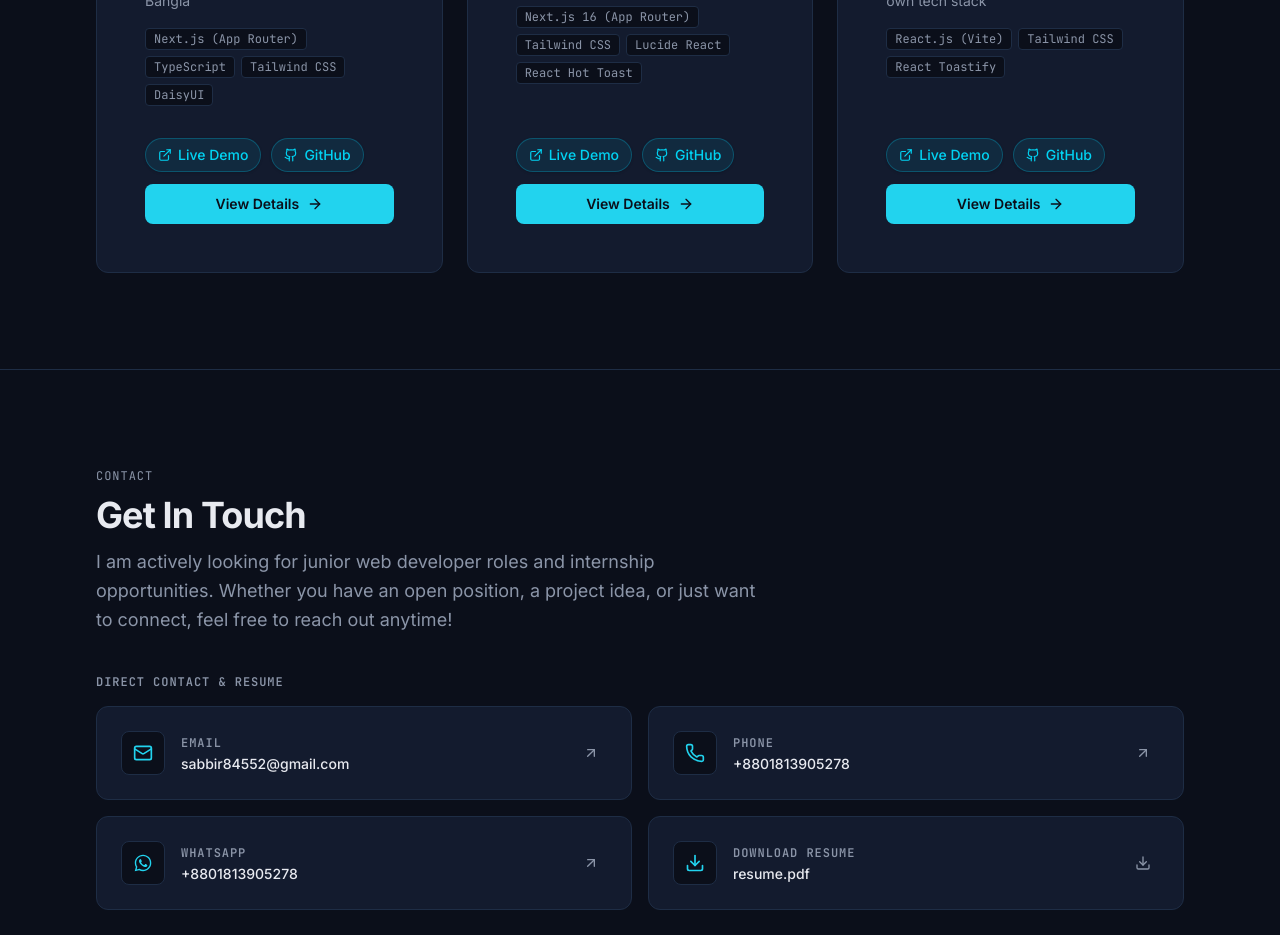
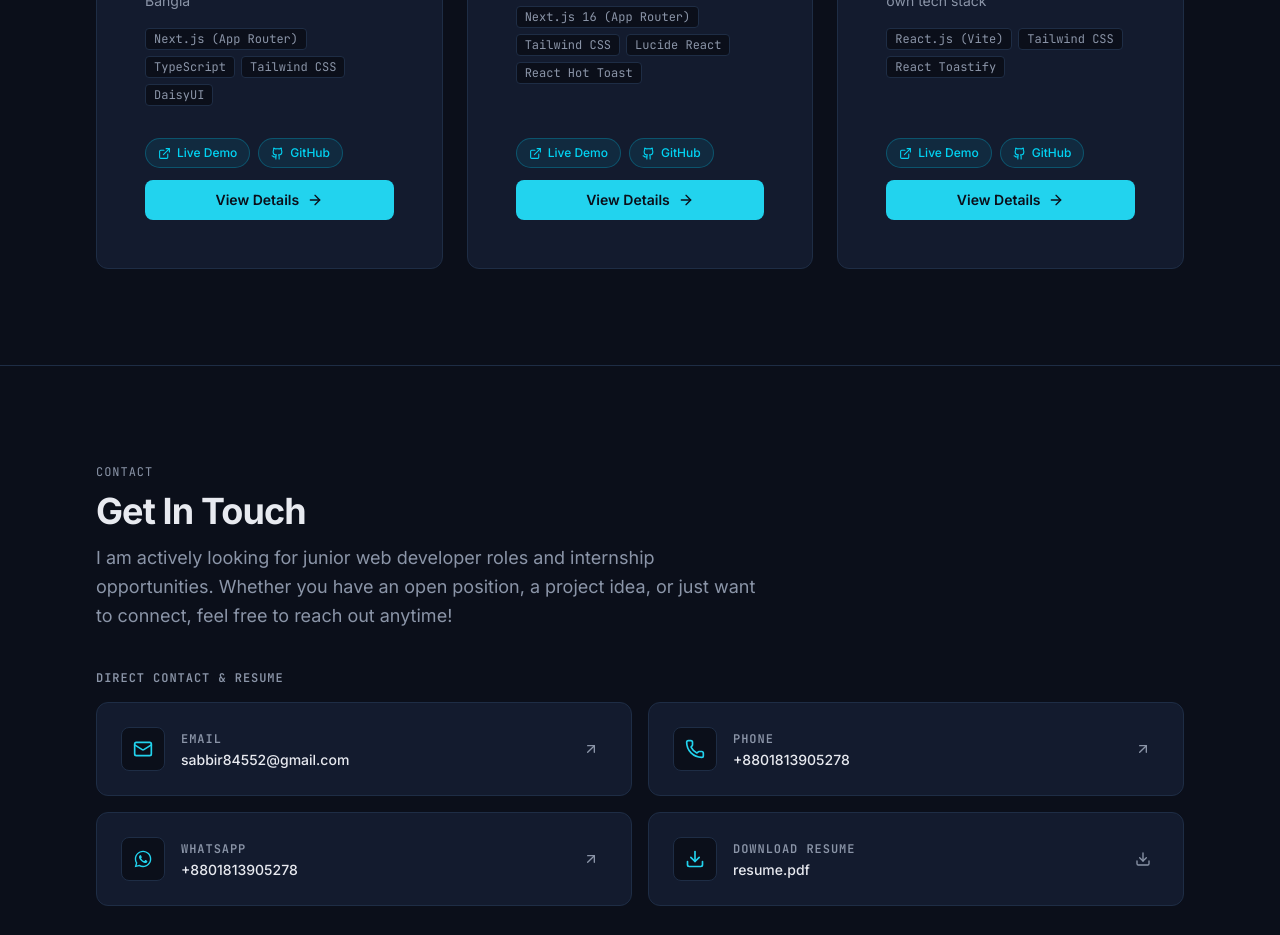
Before and after one commit to MD-SABBIR-DEV/sabbir-portfolio, a Next.js app: page / in a window 1280 px wide. Shown: the part 4320-5255 px from the top of the page. Built offline with nearby package versions, Linux system fonts and the light colour scheme.

Commit message:
fix: update project card UI and links

```diff
--- a/src/components/ProjectCard.js
+++ b/src/components/ProjectCard.js
@@ -53,7 +53,7 @@ export default function ProjectCard({ project }) {
 
   return (
     <article className="card flex flex-col justify-between overflow-hidden p-0 transition-colors duration-200 hover:border-[var(--color-accent-dim)]">
-      {/* Fixed aspect-ratio image */}
+      {/* Fixed aspect-ratio image — aspect-video prevents layout shift */}
       <div className="relative aspect-video w-full overflow-hidden bg-[var(--color-bg-subtle)]">
         {project.image ? (
           <Image
@@ -62,6 +62,7 @@ export default function ProjectCard({ project }) {
             fill
             sizes="(min-width: 1024px) 33vw, (min-width: 768px) 50vw, 100vw"
             className="object-cover transition-transform duration-300 hover:scale-105"
+            loading="lazy"
           />
         ) : (
           <div
@@ -74,7 +75,7 @@ export default function ProjectCard({ project }) {
       </div>
 
       {/* Card body */}
-      <div className="flex flex-1 flex-col justify-between p-6">
+      <div className="flex flex-1 flex-col justify-between p-5 sm:p-6">
         <div>
           <h3
             className="text-xl font-bold tracking-tight"
@@ -111,19 +112,21 @@ export default function ProjectCard({ project }) {
         </div>
 
         {/* Action: Quick Links (Live Demo & GitHub) + View Details button */}
+        {/* Action buttons — flex-col keeps everything within card bounds */}
         <div className="mt-6 flex flex-col gap-3 pt-2">
+          {/* Quick links: wrap on narrow cards with min-w-0 containment */}
           {(hasLive || hasClient) && (
-            <div className="flex flex-wrap items-center gap-2.5">
+            <div className="flex flex-wrap items-center gap-2">
               {hasLive && (
                 <a
                   href={project.links.live}
                   target="_blank"
                   rel="noopener noreferrer"
-                  className="inline-flex items-center gap-1.5 rounded-full border border-cyan-500/30 bg-cyan-500/10 px-3 py-1.5 text-xs sm:text-sm font-medium text-cyan-400 transition-all duration-200 hover:bg-cyan-500 hover:text-slate-900 hover:border-cyan-500 shadow-sm"
+                  className="inline-flex min-w-0 shrink items-center gap-1.5 rounded-full border border-cyan-500/30 bg-cyan-500/10 px-3 py-1.5 text-xs font-medium text-cyan-400 transition-all duration-200 hover:border-cyan-500 hover:bg-cyan-500 hover:text-slate-900"
                   aria-label={`Live demo for ${project.title}`}
                 >
-                  <ExternalLink size={14} aria-hidden="true" />
-                  <span>Live Demo</span>
+                  <ExternalLink size={13} aria-hidden="true" className="shrink-0" />
+                  <span className="truncate">Live Demo</span>
                 </a>
               )}
               {hasClient && (
@@ -131,23 +134,24 @@ export default function ProjectCard({ project }) {
                   href={project.links.client}
                   target="_blank"
                   rel="noopener noreferrer"
-                  className="inline-flex items-center gap-1.5 rounded-full border border-cyan-500/30 bg-cyan-500/10 px-3 py-1.5 text-xs sm:text-sm font-medium text-cyan-400 transition-all duration-200 hover:bg-cyan-500 hover:text-slate-900 hover:border-cyan-500 shadow-sm"
+                  className="inline-flex min-w-0 shrink items-center gap-1.5 rounded-full border border-cyan-500/30 bg-cyan-500/10 px-3 py-1.5 text-xs font-medium text-cyan-400 transition-all duration-200 hover:border-cyan-500 hover:bg-cyan-500 hover:text-slate-900"
                   aria-label={`GitHub repository for ${project.title}`}
                 >
-                  <Github size={14} aria-hidden="true" />
-                  <span>GitHub</span>
+                  <Github size={13} className="shrink-0" />
+                  <span className="truncate">GitHub</span>
                 </a>
               )}
             </div>
           )}
 
+          {/* View Details — full-width, never overflows */}
           <Link
             href={`/projects/${project.slug}`}
             className="inline-flex w-full items-center justify-center gap-2 rounded-lg bg-[var(--color-accent)] px-4 py-2.5 text-sm font-semibold text-[var(--color-text-inverse)] transition-colors hover:bg-[var(--color-accent-hover)] focus-visible:outline-2 focus-visible:outline-offset-2 focus-visible:outline-[var(--color-focus)]"
             aria-label={`View details for ${project.title}`}
           >
             <span>View Details</span>
-            <ArrowRight size={16} aria-hidden="true" />
+            <ArrowRight size={16} aria-hidden="true" className="shrink-0" />
           </Link>
         </div>
       </div>
```
